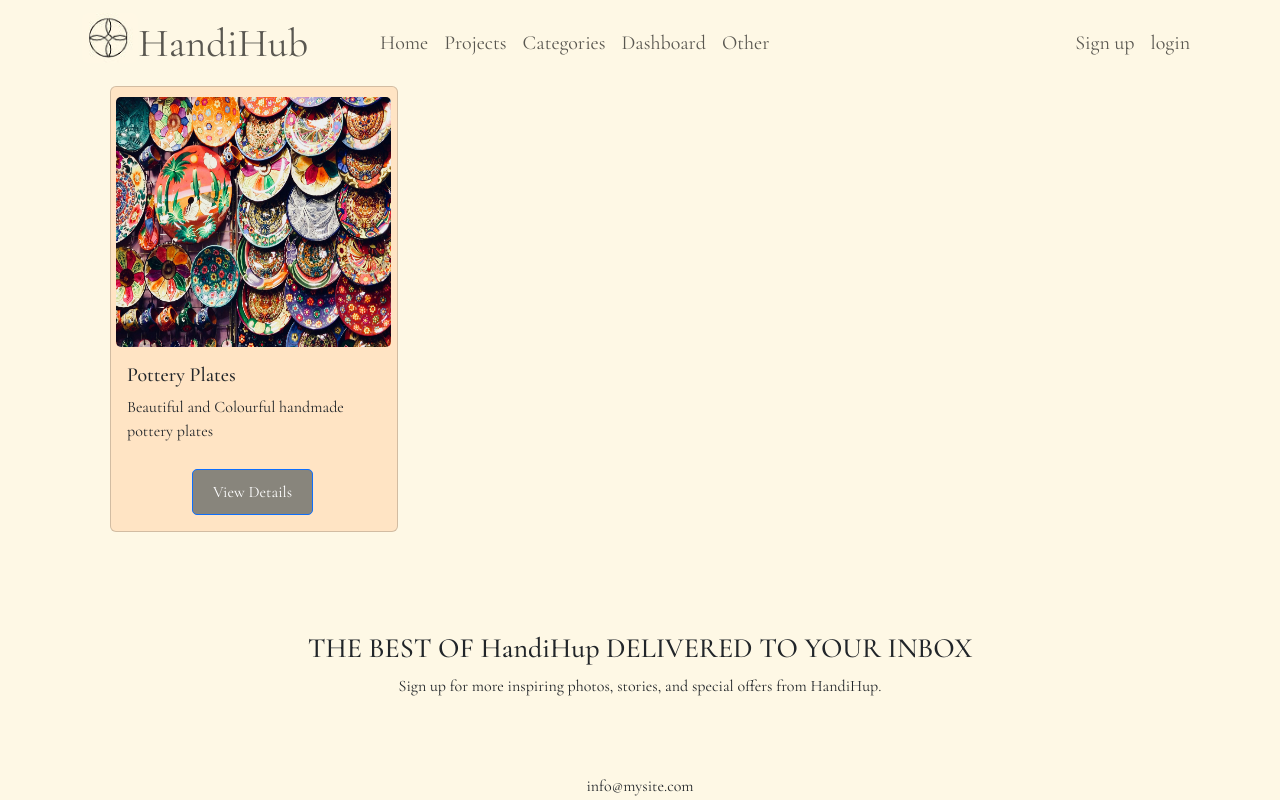
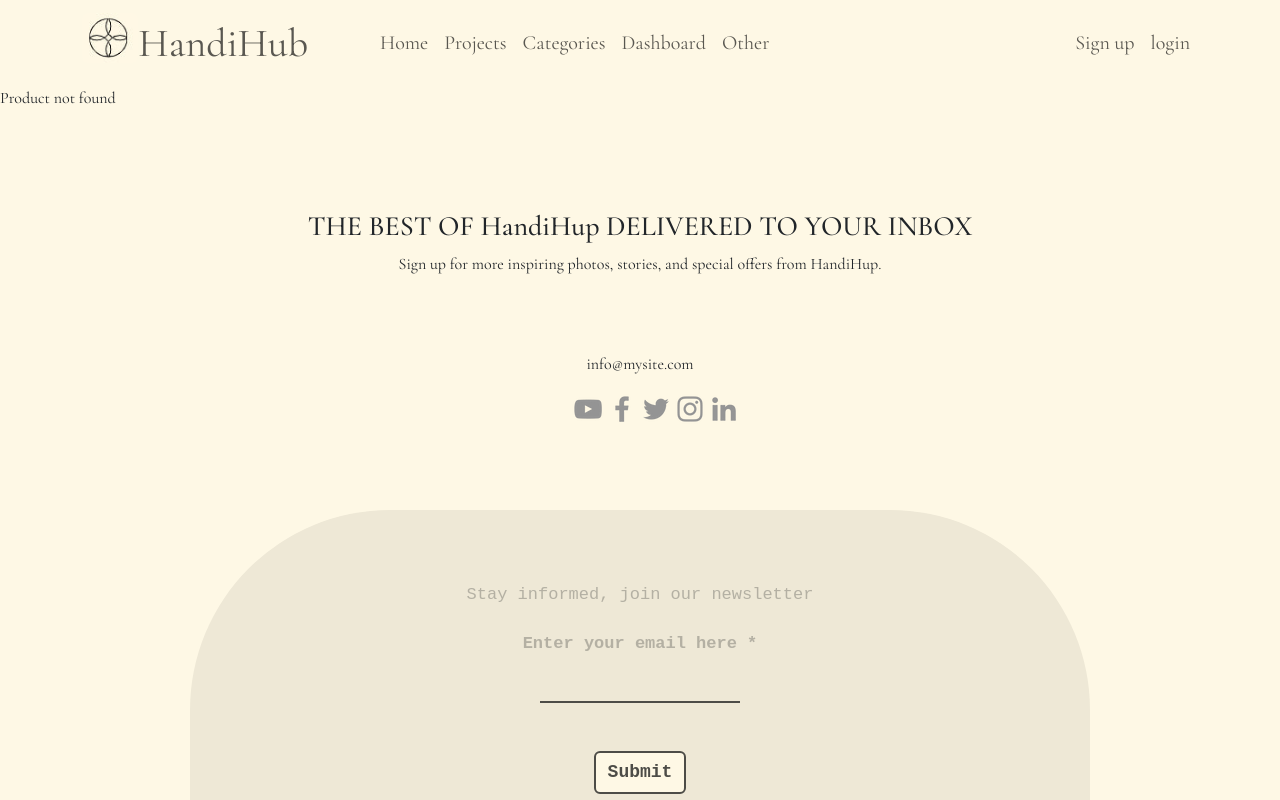
Before and after one commit to marwababelly/handihup, a React (Create React App) app: page /Products/1 in a window 1280 px wide. Shown: the top 800 px of the page. Built offline with nearby package versions, Linux system fonts and the light colour scheme.

Commit message:
edit of product page link

```diff
--- a/src/App.js
+++ b/src/App.js
@@ -7,7 +7,7 @@ import LogInPage from "./Pages/LogInPage/LogInPage";
 import SignUpPage from "./Pages/SIgnUpPage/SignUpPage";
 import ProjectsPage from "./Pages/Projects/ProjectsPage";
 import CategoriesPage from "./Pages/CategoriesPage/CategoriesPage";
-import DashbordPage from "./Pages/DashbordPage/DashbordPage";
+import DashboardPage from "./Pages/DashboardPage/DashboardPage";
 import OtherPage from "./Pages/OtherPage";
 import AddProject from "./component/AddProject/AddProject";
 import Footer from "./component/Footer/Footer";
@@ -25,15 +25,15 @@ function App() {
           <Route path="/SignUp" element={<SignUpPage />} />
           <Route path="/Projects" element={<ProjectsPage />} />
           <Route path="/Categories" element={<CategoriesPage />} />
-          <Route path="/Dashbord" element={<DashbordPage />} />
+          <Route path="/Dashboard" element={<DashboardPage />} />
           <Route path="/Other" element={<OtherPage />} />
           <Route path="/add-project" element={<AddProject />} />
-          <Route path="/pottery" element={<ProjectDetails />} />
+          {/* <Route path="/pottery" element={<ProjectDetails />} />
           <Route path="/skinCare" element={<ProjectDetails />} />
           <Route path="/fontArt" element={<ProjectDetails />} />
-          <Route path="/chocolate" element={<ProjectDetails />} />
-          <Route path='/accessories' element={<ProjectDetails/>}/>
-          <Route path="/products/:productId" element={<Products/>} />
+          <Route path="/accessories" element={<ProjectDetails />} /> */}
+          <Route path="/Products/:productLink" element={<Products />} />
+          {/* <Route path="/Projects/:productId" element={<Products />} /> */}
         </Routes>
         <Footer />
       </div>
--- a/src/Pages/Projects/ProjectsPage.js
+++ b/src/Pages/Projects/ProjectsPage.js
@@ -1,4 +1,4 @@
-import {React , useState} from "react";
+import { React, useState } from "react";
 import style from "./Projects.module.css";
 import fontArt from "../../assets/fontArt4.jpg";
 import skinCare from "../../assets/skinCare.jpg";
@@ -49,7 +49,7 @@ const ProjectsPage = () => {
       <hr className={style.h2Hr} />
       <div className={style.projects}>
         {projects.map((project) => (
-          <NavLink href={`${project.link}`}>
+          <NavLink href={`Products/${project.link}`}>
             <div className={style.project}>
               <img
                 className={style.img}
@@ -64,10 +64,14 @@ const ProjectsPage = () => {
                 <h2>{project.projectName}</h2>
                 <p>{project.projectDescription}</p>
               </div>
-              <button className={style.button} ><Link to={`/products/${project.id}`}>View Products</Link></button>
+              <button className={style.button}>
+                <NavLink href={`Products/${project.link}`}>
+                  View Products
+                </NavLink>
+              </button>
               <hr className={style.hr} />
             </div>
-            </NavLink>
+          </NavLink>
         ))}
       </div>
     </div>
--- a/src/Products/Products.js
+++ b/src/Products/Products.js
@@ -1,51 +1,65 @@
 import React from "react";
-import Button from 'react-bootstrap/Button';
-import Card from 'react-bootstrap/Card';
-import style from './Products.module.css';
-import rings from '../assets/Rings.jpg';
-import pottery from '../assets/PotteryPlates.jpg'
-import skincare from '../assets/skinCareOil.jpg'
+// import Button from "react-bootstrap/Button";
+// import Card from "react-bootstrap/Card";
+import style from "./Products.module.css";
+import rings from "../assets/Rings.jpg";
+import pottery from "../assets/PotteryPlates.jpg";
+import skincare from "../assets/skinCareOil.jpg";
 import { useParams } from "react-router-dom";
-import neonArt from '../assets/neon.jpg'
+import neonArt from "../assets/neon.jpg";
+import { Card, Button } from "react-bootstrap";
 const productsList = [
-    { id: 1,
-      image: pottery ,
+  {
+    id: 1,
+    image: pottery,
     title: "Pottery Plates",
-      description: "Beautiful and Colourful handmade pottery plates" },
-    {  id: 2,
-       image: skincare ,
-       title: 'Essential Oil ' ,
-       description: "Cosmetic and Natural oil for a better skin" ,
+    description: "Beautiful and Colourful handmade pottery plates",
+    link: "pottery",
   },
-    { id: 3,
-        image: neonArt ,
+  {
+    id: 2,
+    image: skincare,
+    title: "Essential Oil ",
+    description: "Cosmetic and Natural oil for a better skin",
+    link: "skinCare",
+  },
+  {
+    id: 3,
+    image: neonArt,
     title: "Neon Quotes Art",
-        description: "Decorate your home with these amazing Neon Art"
+    description: "Decorate your home with these amazing Neon Art",
+    link: "fontArt",
   },
-    { id: 4,
-        image: rings ,
+  {
+    id: 4,
+    image: rings,
     title: "Bead Rings",
-        description: "Spacious amount of trendy bead rings "
+    description: "Spacious amount of trendy bead rings ",
+    link: "accessories",
   },
 ];
-const Products =() => {
-const { productId } = useParams();
-const product = productsList.find(p => p.id === Number(productId));
+
+const Products = () => {
+  const { productLink } = useParams();
+  const product = productsList.find((p) => p.link === String(productLink));
   if (!product) return <div>Product not found</div>;
-{/*const filteredProducts = productsList.filter(product => product.id.toString() === productId);*/}
-console.log("Extracted productId:", productId);
-console.log("Product IDs in list:", productsList.map(p => p.id));
+  {
+    /*const filteredProducts = productsList.filter(product => product.id.toString() === productId);*/
+  }
+  // console.log("Extracted productId:", productId);
+  // console.log(
+  //   "Product IDs in list:",
+  //   productsList.map((p) => p.id)
+  // );
   return (
     <Card className={style.card}>
       <Card.Img className={style.img} variant="top" src={product.image} />
       <Card.Body>
         <Card.Title>{product.title}</Card.Title>
-          <Card.Text>
-            {product.description}
-          </Card.Text>
-          <Button variant="primary" className={style.btn}>View Details</Button>
+        <Card.Text>{product.description}</Card.Text>
+        <Button className={style.btn}>View Details</Button>
       </Card.Body>
     </Card>
-  )
-}
-export default Products ;
+  );
+};
+export default Products;
```
Lines whose indentation alone changed are shown as unchanged.
